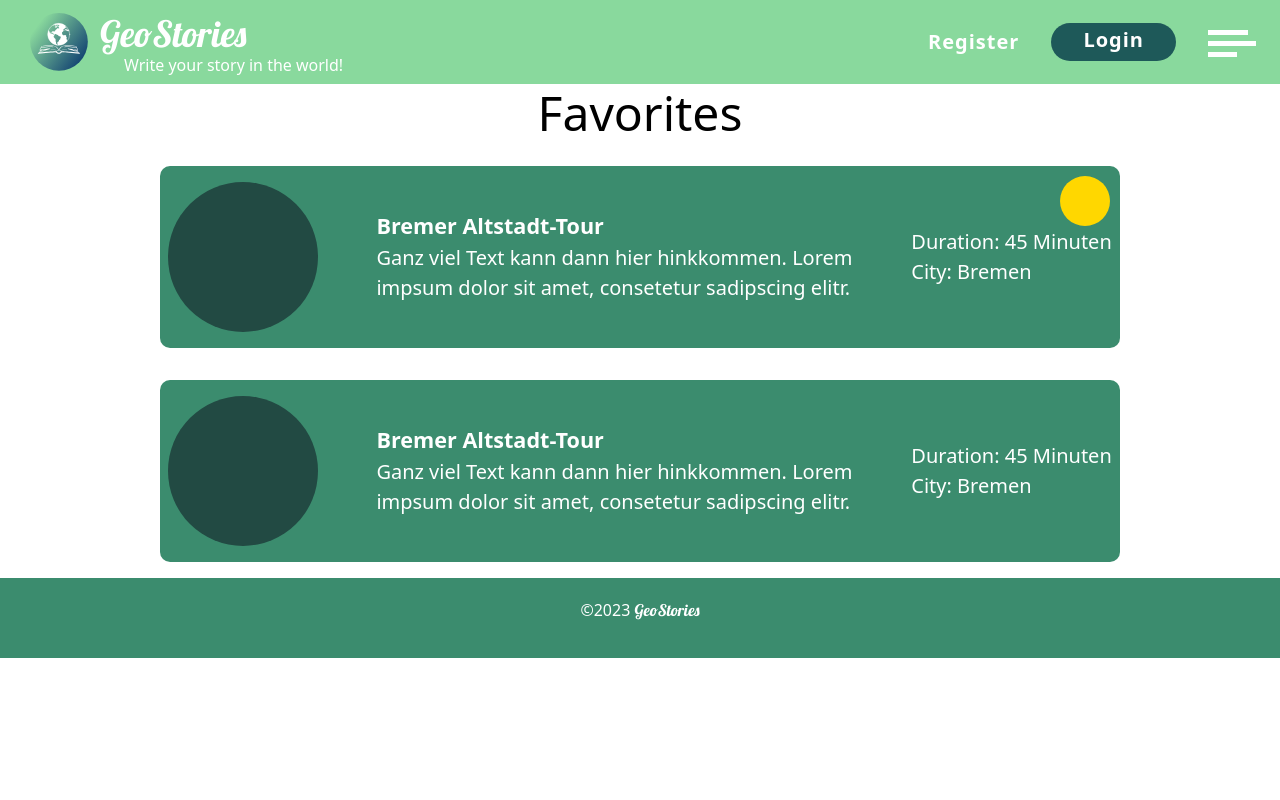
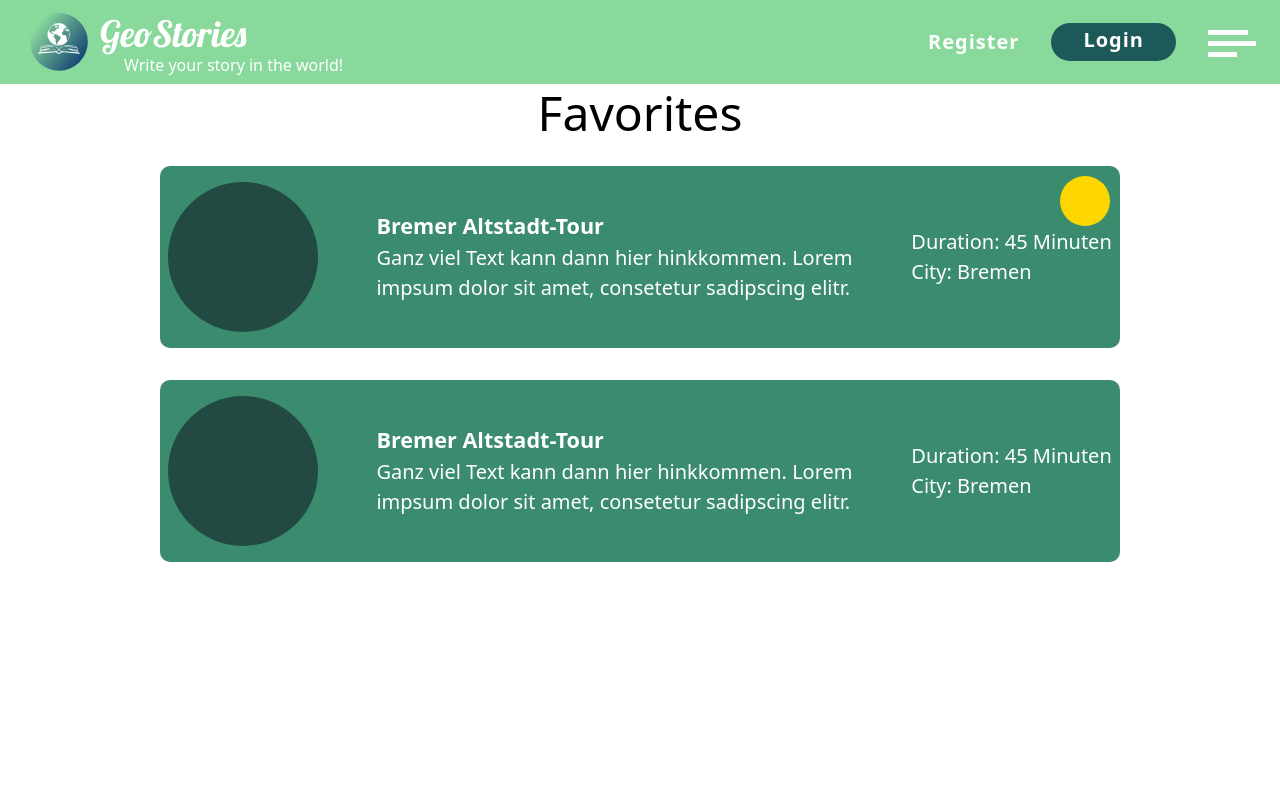
Before and after one commit to GeoStories2023/website, a React (Vite) app: page /favorites in a window 1280 px wide. Shown: the top 800 px of the page. Built offline with nearby package versions, Linux system fonts and the light colour scheme; no server answers.

Commit message:
Add footer always to bottom

```diff
--- a/src/components/BasicLayout.tsx
+++ b/src/components/BasicLayout.tsx
@@ -14,11 +14,13 @@ function BasicLayout({
   setUser: any;
 }) {
   return (
-    <>
+    <div className="basiclayout-container">
       {user ? <HeaderLoggedIn user={user} setUser={setUser} /> : <Header />}
-      <Outlet />
+      <div className="basiclayout-content">
+        <Outlet />
+      </div>
       <Footer />
-    </>
+    </div>
   );
 }
 
--- a/src/style/BasicLayout.scss
+++ b/src/style/BasicLayout.scss
@@ -12,6 +12,14 @@
   url('../assets/fonts/lobster-v28-latin-regular.svg#Lobster') format('svg'); /* Legacy iOS */
 }
 
+.basiclayout-container{
+  display: flex;
+  flex-direction: column;
+  .basiclayout-content{
+    min-height: 100vh;
+    flex: 1;
+  }
+}
 
 #root {
   margin: 0 auto;
```
